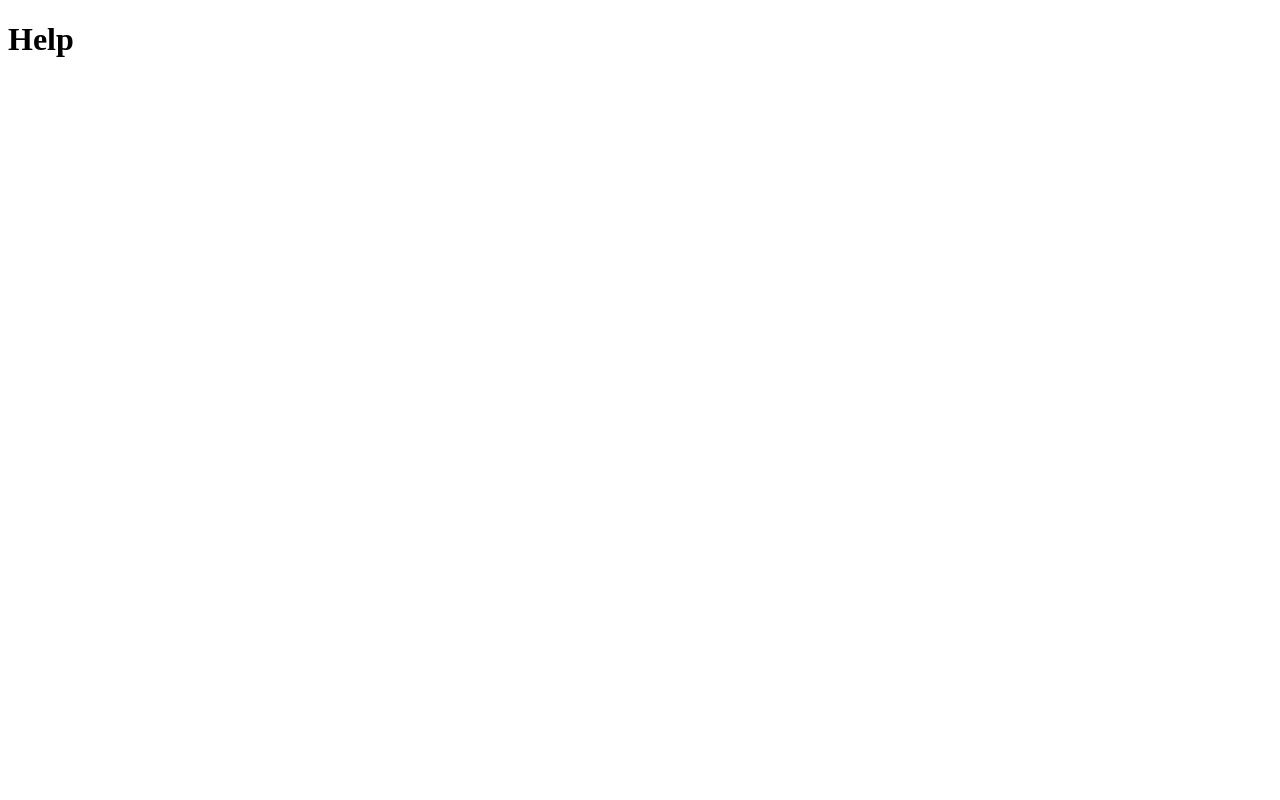
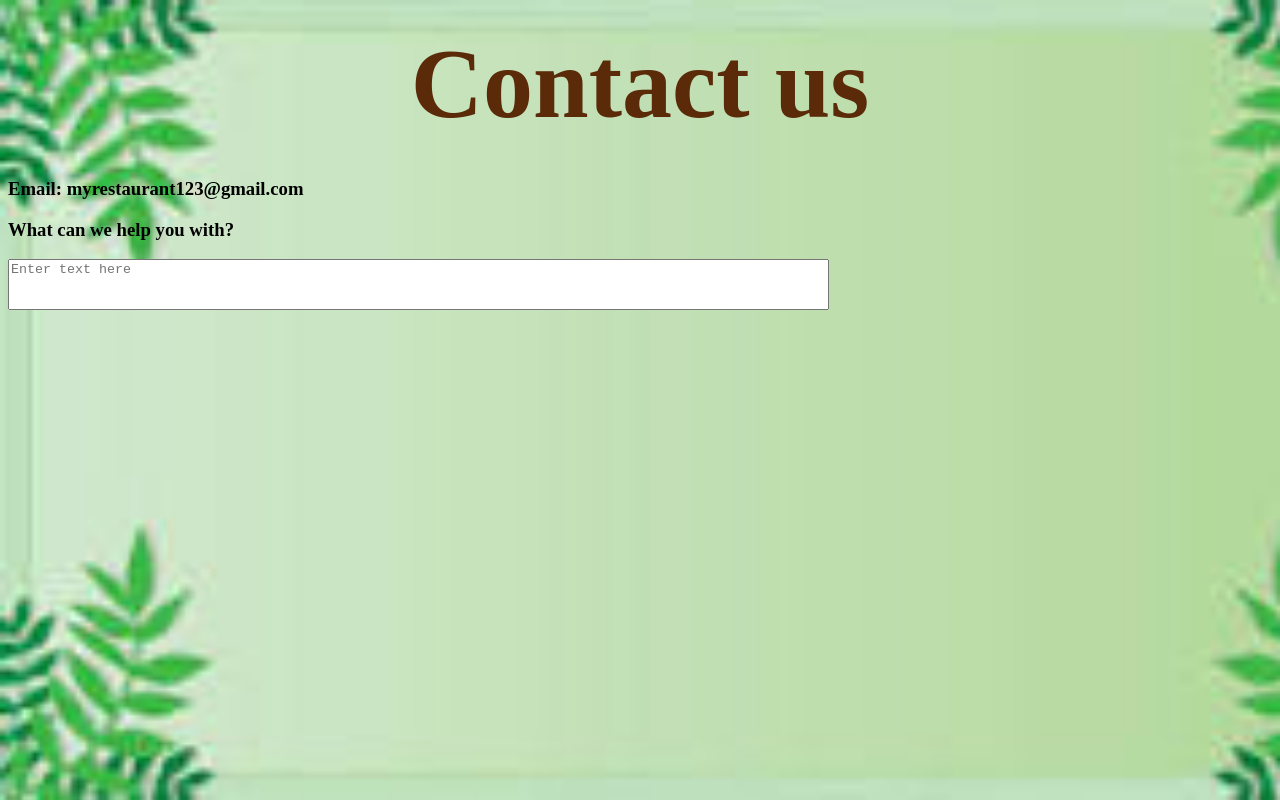
Before and after one commit to CSI-Trainee-2024/Task1_Swati_23153136, a plain HTML site: page Help.html in a window 1280 px wide. Drawn offline with Linux system fonts and the light colour scheme.

Commit message:
Help page and soe deletions

```diff
--- a/Help.html
+++ b/Help.html
@@ -4,8 +4,13 @@
     <meta charset="UTF-8">
     <meta name="viewport" content="width=device-width, initial-scale=1.0">
     <title>Help-page</title>
+    <link rel="stylesheet" type="text/css" href="style4.css"
 </head>
 <body>
-    <h1>Help</h1>
+    <body background="download.jpg" class="obj">
+    <h1 class="head">Contact us</h1>
+    <h3>Email: myrestaurant123@gmail.com</h3>
+    <h3>What can we help you with?</h3>
+    <textarea rows="3" cols="100" placeholder="Enter text here"></textarea>
 </body>
 </html>
--- /dev/null
+++ b/style4.css
@@ -0,0 +1,22 @@
+.head{
+    text-align: center;
+    color:rgb(90, 42, 9);
+    font-size: 100px;
+    font-weight: 50px;
+    height: 150px;
+    margin-top: 0px;
+    margin-bottom: 20px;
+    position: relative;
+    display: flex;
+    justify-content: center;
+    align-items: center;
+}
+.obj{
+    background-size: cover;
+    background-position:center centre;
+    background-repeat:no-repeat;
+    background-attachment:fixed ;
+}
+textarea{
+    resize: none;
+}
```
Also changed, not shown: alfredo.jpg (deleted), chole.jpg (deleted), download.jpg (added), gar.jpg (deleted), tom.jpg (deleted).
